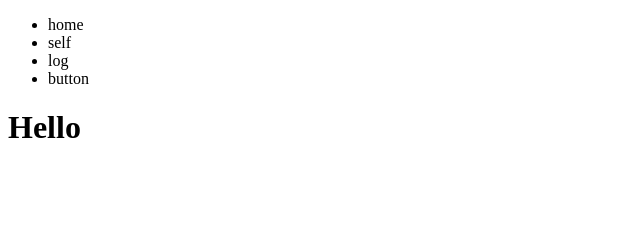
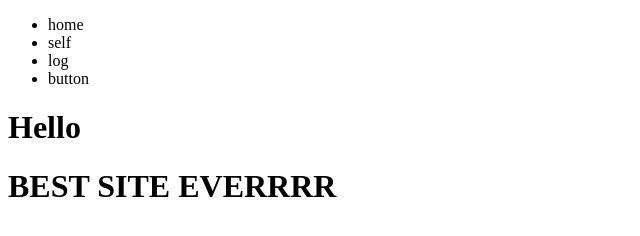
Before and after one commit to alan3700/GroupSymfony, a plain HTML site: page index.html in a window 1280 px wide. Shown: the whole page, without its empty margins (0-640 px from the left). Drawn offline with Linux system fonts and the light colour scheme.

Commit message:
h1 ajout

```diff
--- a/index.html
+++ b/index.html
@@ -23,7 +23,7 @@
     </header>
 
     <main>
-
+        <h1>BEST SITE EVERRRR</h1>
     </main>
 </body>
 
```
